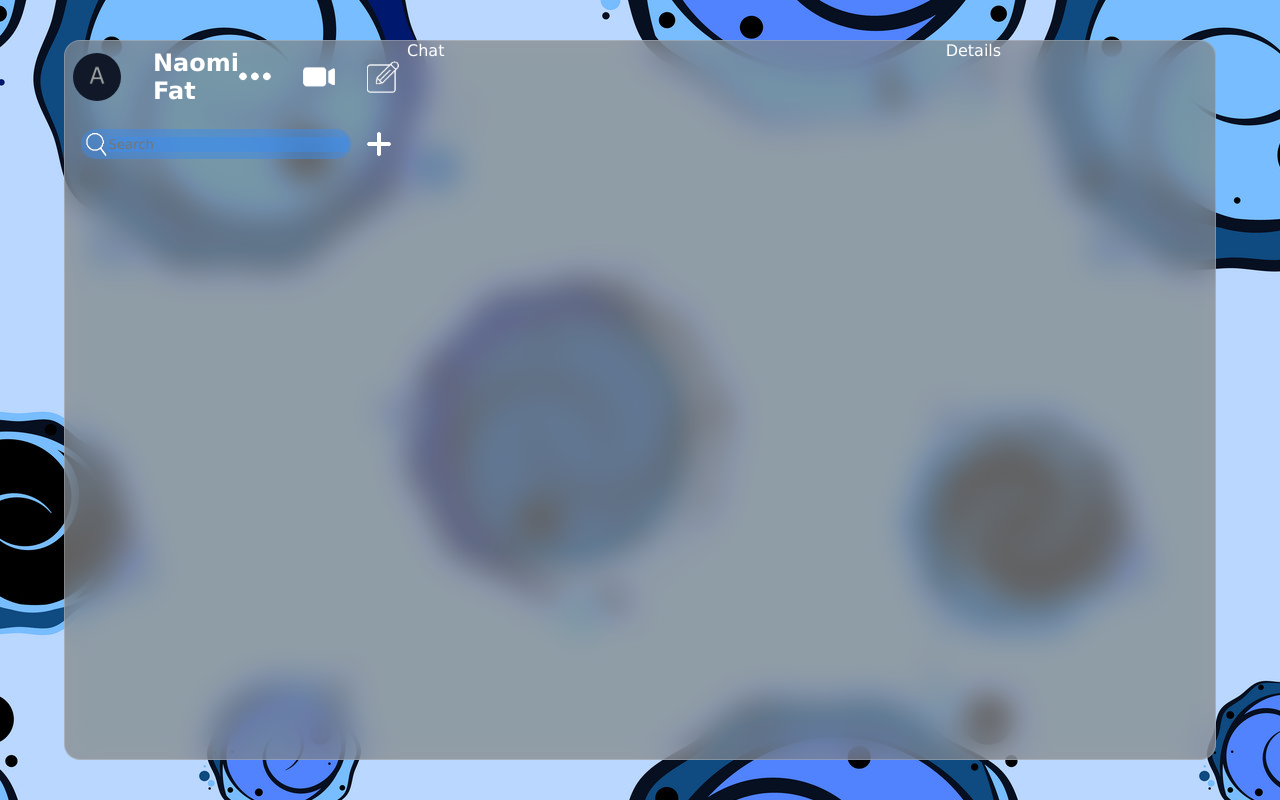
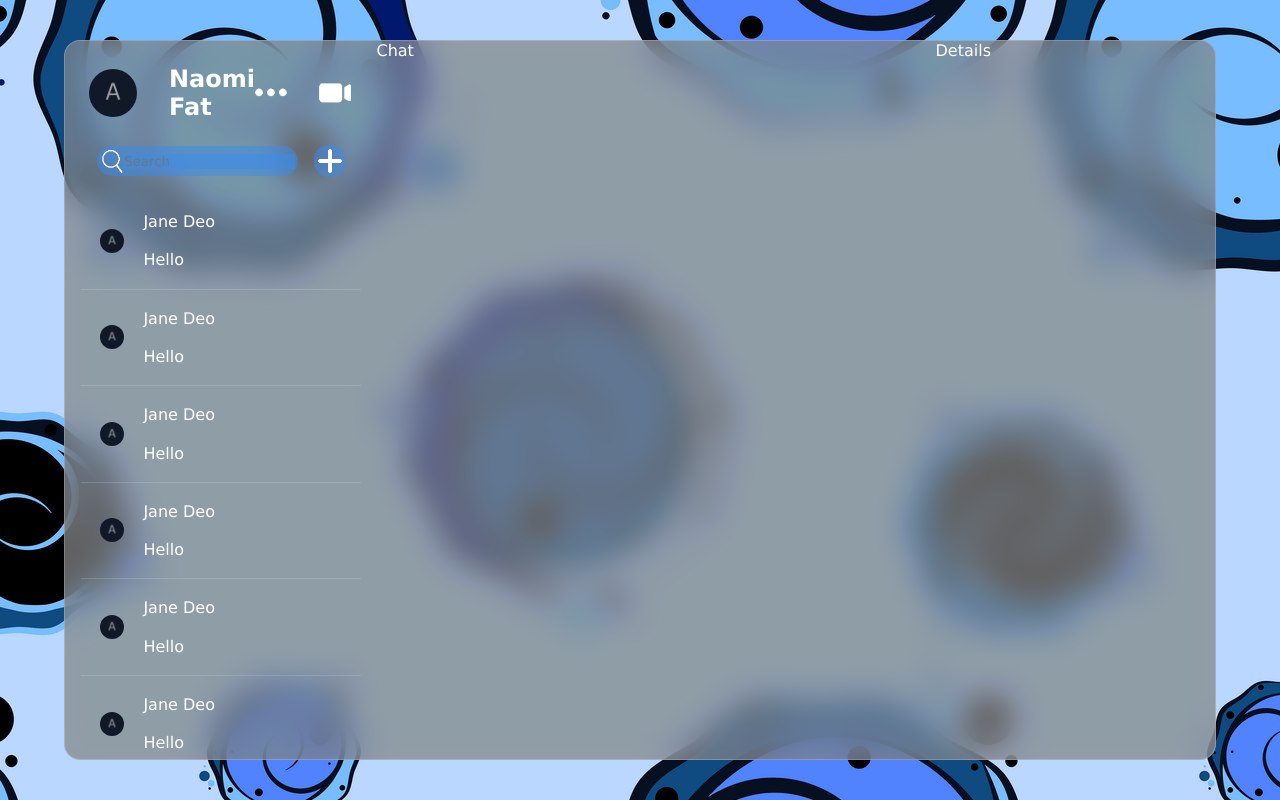
Before and after one commit to fatanmi/chatApp, a React (Vite) app: page / in a window 1280 px wide. Built offline with nearby package versions, Linux system fonts and the light colour scheme.

Commit message:
reworked css

```diff
--- a/src/Components/list/chatList/ChatList.jsx
+++ b/src/Components/list/chatList/ChatList.jsx
@@ -1,7 +1,8 @@
-import React from "react";
+import React, { useState } from "react";
 import "./chatList.css";
 
 function ChatList() {
+  const [addMode, setAddMode] = useState(false);
   return (
     <div>
       <div className="chatList">
@@ -10,7 +11,76 @@ function ChatList() {
             <img src="/search.png" alt="" />
             <input type="text" name="" id="" placeholder="Search" />
           </div>
-          <img src="/plus.png" alt="" />
+          <div className="add">
+            <img
+              src={addMode ? "/minus.png" : "/plus.png"}
+              alt=""
+              onClick={() => setAddMode((prev) => !prev)}
+            />
+          </div>
+        </div>
+        <div className="item">
+          <img src="/avatar.png" alt="" />
+          <div className="texts">
+            <span>Jane Deo</span>
+            <p>Hello</p>
+          </div>
+        </div>
+        <div className="item">
+          <img src="/avatar.png" alt="" />
+          <div className="texts">
+            <span>Jane Deo</span>
+            <p>Hello</p>
+          </div>
+        </div>
+        <div className="item">
+          <img src="/avatar.png" alt="" />
+          <div className="texts">
+            <span>Jane Deo</span>
+            <p>Hello</p>
+          </div>
+        </div>
+        <div className="item">
+          <img src="/avatar.png" alt="" />
+          <div className="texts">
+            <span>Jane Deo</span>
+            <p>Hello</p>
+          </div>
+        </div>
+        <div className="item">
+          <img src="/avatar.png" alt="" />
+          <div className="texts">
+            <span>Jane Deo</span>
+            <p>Hello</p>
+          </div>
+        </div>
+        <div className="item">
+          <img src="/avatar.png" alt="" />
+          <div className="texts">
+            <span>Jane Deo</span>
+            <p>Hello</p>
+          </div>
+        </div>
+        <div className="item">
+          <img src="/avatar.png" alt="" />
+          <div className="texts">
+            <span>Jane Deo</span>
+            <p>Hello</p>
+          </div>
+        </div>
+        <div className="item">
+          <img src="/avatar.png" alt="" />
+          <div className="texts">
+            <span>Jane Deo</span>
+            <p>Hello</p>
+          </div>
+        </div>
+        <div className="item">
+          <img src="/avatar.png" alt="" />
+          <div className="texts">
+            <span>Jane Deo</span>
+            <p>Hello</p>
+          </div>
         </div>
       </div>
     </div>
--- a/src/Components/list/chatList/chatList.css
+++ b/src/Components/list/chatList/chatList.css
@@ -1,10 +1,12 @@
-.chatList{
-    .search{
+.chatList {
+  flex: 1;
+  flex-direction: column;
+  .search {
     display: flex;
     align-items: center;
     gap: 1rem;
     padding: 1rem;
-        .searchBar{
+    .searchBar {
       background-color: rgba(61, 139, 234, 0.511);
       padding: 0.2rem;
       border-radius: 1rem;
@@ -14,18 +16,54 @@
       flex: 1;
       gap: 1 rem;
 
-            input{
+      input {
         border: none;
         outline: none;
         background-color: rgba(61, 139, 234, 0.511);
         color: white;
-                flex:1;
+        flex: 1;
       }
     }
-        img{
+    .add {
+      width: 2rem;
+      height: 2rem;
+      background-color: rgba(61, 139, 234, 0.511);
+      border-radius: 0.9rem;
+      align-items: center;
+      display: flex;
+      padding: 0.5rem;
+      justify-content: center;
+    }
+    img {
       cursor: pointer;
       width: 1.5rem;
       height: 1.5rem;
     }
   }
+  .item {
+    display: flex;
+    align-items: center;
+    gap: 1.2rem;
+    padding: 1.2rem;
+    cursor: pointer;
+    border-bottom: 1px solid #dddddd35;
+    img {
+      width: 1.5rem;
+      height: 1.5rem;
+      object-fit: cover;
+      border-radius: 50%;
     }
+    .texts {
+      display: flex;
+      flex-direction: column;
+      gap: 1.2rem;
+      span{
+          font-weight: 500;
+      }
+      p{
+        font-size: 1rem;
+        font-weight: 300;
+      }
+    }
+  }
+}
--- a/src/Components/list/list.css
+++ b/src/Components/list/list.css
@@ -1,3 +1,27 @@
-.list{
-    flex:1;
+.list {
+  flex: 1;
+  display: flex;
+  flex-direction: column;
+  overflow-y: scroll;
+  overflow-x: hidden;
+  padding: 1rem;
+
 }
+.list::-webkit-scrollbar {
+  width: 0.3rem; /* Make the scrollbar thin */
+  background: transparent; /* Background behind the scrollbar is transparent */
+}
+
+.list::-webkit-scrollbar-track {
+  background: transparent; /* Track can remain transparent or a light color */
+}
+
+.list::-webkit-scrollbar-thumb {
+  background: #888; /* Color of the scrollbar thumb */
+  border-radius: 2px; /* Slight rounding for a cleaner look */
+}
+
+/* Change thumb color on hover for better UX */
+.list::-webkit-scrollbar-thumb:hover {
+  background: #55555584;
+}
```
Lines whose indentation alone changed are shown as unchanged.
